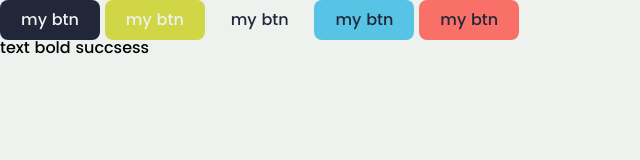
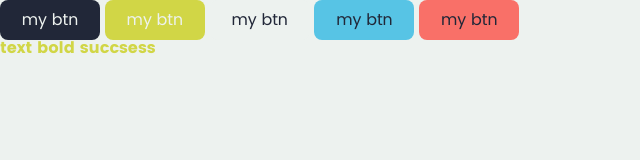
Before and after one commit to SoroushJalali/course6, a plain HTML site: page index.html in a window 1280 px wide. Shown: the whole page, without its empty margins (0-640 px from the left). Drawn offline with Linux system fonts and the light colour scheme; files whose address does not match are found by name.

Commit message:
[ fix ] update style

```diff
--- a/scss/style.scss
+++ b/scss/style.scss
@@ -2,6 +2,7 @@
 @import "configs/core.scss";
 @import "components/button.scss";
 @import "configs/fonts.scss";
+@import "components/typoghraphy.scss";
 body{
     background-color: $light;
     font-family: 'poppins' ;
```
Also changed, not shown: css/style.css, 1 other file.
